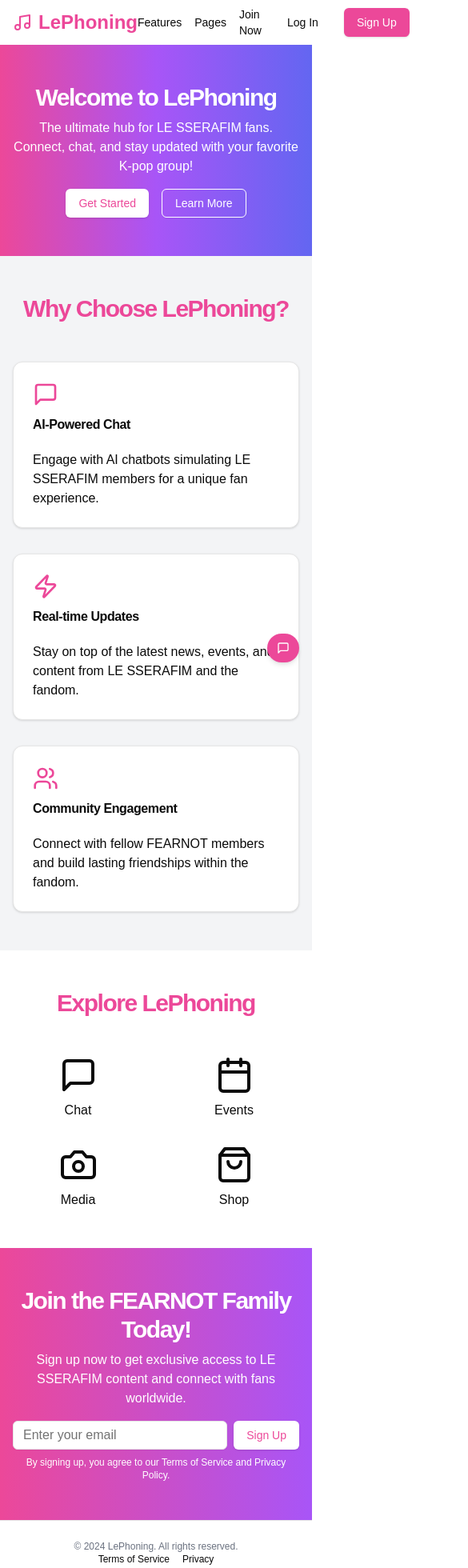
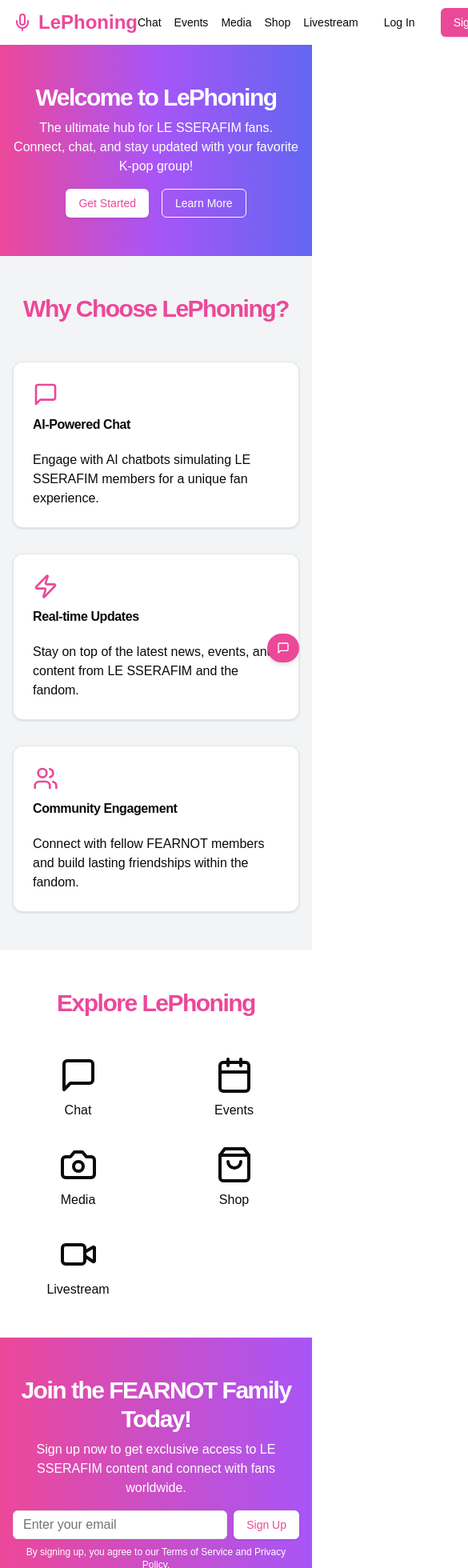
Before and after one commit to cs411-alawini/fa24-cs411-team090-lebrawnjame, a Next.js app in the folder frontend/: page / in a window 390 px wide. Shown: the top 1960 px of the page at 80% size, 585 px wide, since content can reach past the window. Built offline with nearby package versions, Linux system fonts and the light colour scheme.

Commit message:
livestream + chatbot

```diff
--- a/frontend/components/LandingPage.tsx
+++ b/frontend/components/LandingPage.tsx
@@ -1,46 +1,74 @@
+'use client'
 
 import { Button } from "@/components/ui/button"
 import { Input } from "@/components/ui/input"
 import { Card, CardContent, CardDescription, CardHeader, CardTitle } from "@/components/ui/card"
-import { MessageSquare, Calendar, Camera, ShoppingBag, Mic, Heart, Zap, Users, Music } from "lucide-react"
+import { MessageSquare, Calendar, Camera, ShoppingBag, Mic, Heart, Zap, Users, Music, Video } from "lucide-react"
+import Link from "next/link"
+import { useEffect, useState } from "react"
 import Chatbot from "@/components/Chatbot"
-import Link from "next/link"
 
 export default function LandingPage() {
+  const [username, setUsername] = useState<string | null>(null)
+
+  useEffect(() => {
+    const storedUsername = localStorage.getItem('username')
+    if (storedUsername) {
+      setUsername(storedUsername)
+    }
+  }, [])
+
   return (
-    <div className="flex flex-col min-h-screen items-center">
+    <div className="flex flex-col min-h-screen">
       <header className="w-full px-4 lg:px-6 h-14 flex items-center justify-center bg-white">
-        <div className="w-full flex items-center justify-between">
+        <div className="w-full max-w-7xl flex items-center justify-between">
           <Link className="flex items-center justify-center" href="#">
-            <Music className="h-6 w-6 text-pink-500" />
+            <Mic className="h-6 w-6 text-pink-500" />
             <span className="ml-2 text-2xl font-bold text-pink-500">LePhoning</span>
           </Link>
           <nav className="flex items-center gap-4 sm:gap-6">
-            <Link className="text-sm font-medium hover:underline underline-offset-4" href="#features">
-              Features
+            <Link className="text-sm font-medium hover:underline underline-offset-4" href="/chat">
+              Chat
             </Link>
-            <Link className="text-sm font-medium hover:underline underline-offset-4" href="#pages">
-              Pages
+            <Link className="text-sm font-medium hover:underline underline-offset-4" href="/events">
+              Events
             </Link>
-            <Link className="text-sm font-medium hover:underline underline-offset-4" href="#cta">
-              Join Now
+            <Link className="text-sm font-medium hover:underline underline-offset-4" href="/media">
+              Media
             </Link>
-            <Link href="/auth">
+            <Link className="text-sm font-medium hover:underline underline-offset-4" href="/shop">
+              Shop
+            </Link>
+            <Link className="text-sm font-medium hover:underline underline-offset-4" href="/livestream">
+              Livestream
+            </Link>
+            {username ? (
+              <Link href="/profile">
+                <Button variant="ghost" className="text-sm font-medium flex items-center gap-2">
+                  <Users className="h-4 w-4" />
+                  {username}
+                </Button>
+              </Link>
+            ) : (
+              <>
+                <Link href="/auth?tab=login">
                   <Button variant="ghost" className="text-sm font-medium">
                     Log In
                   </Button>
                 </Link>
-            <Link href="/auth">
+                <Link href="/auth?tab=signup">
                   <Button className="bg-pink-500 text-white hover:bg-pink-600">
                     Sign Up
                   </Button>
                 </Link>
+              </>
+            )}
           </nav>
         </div>
       </header>
-      <main className="flex-1">
+      <main className="flex-1 w-full">
         <section className="w-full py-12 md:py-24 lg:py-32 xl:py-48 bg-gradient-to-r from-pink-500 via-purple-500 to-indigo-500">
-          <div className="container px-4 md:px-6 mx-auto">
+          <div className="container mx-auto px-4 md:px-6">
             <div className="flex flex-col items-center space-y-4 text-center">
               <div className="space-y-2">
                 <h1 className="text-3xl font-bold tracking-tighter sm:text-4xl md:text-5xl lg:text-6xl/none text-white">
@@ -51,16 +79,20 @@
                 </p>
               </div>
               <div className="space-x-4">
+                <Link href="#pages">
                   <Button className="bg-white text-pink-500 hover:bg-gray-100">Get Started</Button>
+                </Link>
+                <Link href="#features">
                   <Button variant="outline" className="bg-transparent border-white text-white hover:bg-white hover:text-pink-500">
                     Learn More
                   </Button>
+                </Link>
               </div>
             </div>
           </div>
         </section>
         <section id="features" className="w-full py-12 md:py-24 lg:py-32 bg-gray-100">
-          <div className="container px-4 md:px-6 mx-auto">
+          <div className="container mx-auto px-4 md:px-6">
             <h2 className="text-3xl font-bold tracking-tighter sm:text-5xl text-center mb-12 text-pink-500">
               Why Choose LePhoning?
             </h2>
@@ -96,39 +128,36 @@
           </div>
         </section>
         <section id="pages" className="w-full py-12 md:py-24 lg:py-32">
-        <div className="container px-4 md:px-6 mx-auto">
+          <div className="container mx-auto px-4 md:px-6">
             <h2 className="text-3xl font-bold tracking-tighter sm:text-5xl text-center mb-12 text-pink-500">
               Explore LePhoning
             </h2>
-          <div className="grid grid-cols-2 md:grid-cols-4 gap-8 text-center">
-            {/* Chat Link */}
+            <div className="grid grid-cols-2 md:grid-cols-5 gap-8 text-center">
               <Link href="/chat" className="flex flex-col items-center space-y-2 hover:text-pink-500 transition-colors">
                 <MessageSquare className="w-12 h-12" />
                 <span className="font-medium">Chat</span>
               </Link>
-
-            {/* Events Link (No change needed here) */}
               <Link href="/events" className="flex flex-col items-center space-y-2 hover:text-pink-500 transition-colors">
                 <Calendar className="w-12 h-12" />
                 <span className="font-medium">Events</span>
               </Link>
-
-            {/* Media Link - Updated to route to /media */}
               <Link href="/media" className="flex flex-col items-center space-y-2 hover:text-pink-500 transition-colors">
                 <Camera className="w-12 h-12" />
                 <span className="font-medium">Media</span>
               </Link>
-
-            {/* Shop Link (No change needed here) */}
               <Link href="/shop" className="flex flex-col items-center space-y-2 hover:text-pink-500 transition-colors">
                 <ShoppingBag className="w-12 h-12" />
                 <span className="font-medium">Shop</span>
+              </Link>
+              <Link href="/livestream" className="flex flex-col items-center space-y-2 hover:text-pink-500 transition-colors">
+                <Video className="w-12 h-12" />
+                <span className="font-medium">Livestream</span>
               </Link>
             </div>
           </div>
         </section>
         <section id="cta" className="w-full py-12 md:py-24 lg:py-32 bg-gradient-to-r from-pink-500 to-purple-500">
-          <div className="container px-4 md:px-6 mx-auto">
+          <div className="container mx-auto px-4 md:px-6">
             <div className="flex flex-col items-center space-y-4 text-center">
               <div className="space-y-2">
                 <h2 className="text-3xl font-bold tracking-tighter sm:text-5xl text-white">
@@ -151,8 +180,8 @@
           </div>
         </section>
       </main>
-      <footer className="w-full flex py-6 px-4 md:px-6 border-t bg-white">
-        <div className="w-full flex flex-col sm:flex-row justify-between items-center">
+      <footer className="w-full py-6 px-4 md:px-6 border-t bg-white">
+        <div className="container mx-auto flex flex-col sm:flex-row justify-between items-center">
           <p className="text-xs text-gray-500">© 2024 LePhoning. All rights reserved.</p>
           <nav className="flex gap-4 sm:gap-6">
             <Link className="text-xs hover:underline underline-offset-4" href="#">
```
Lines whose indentation alone changed are shown as unchanged.
